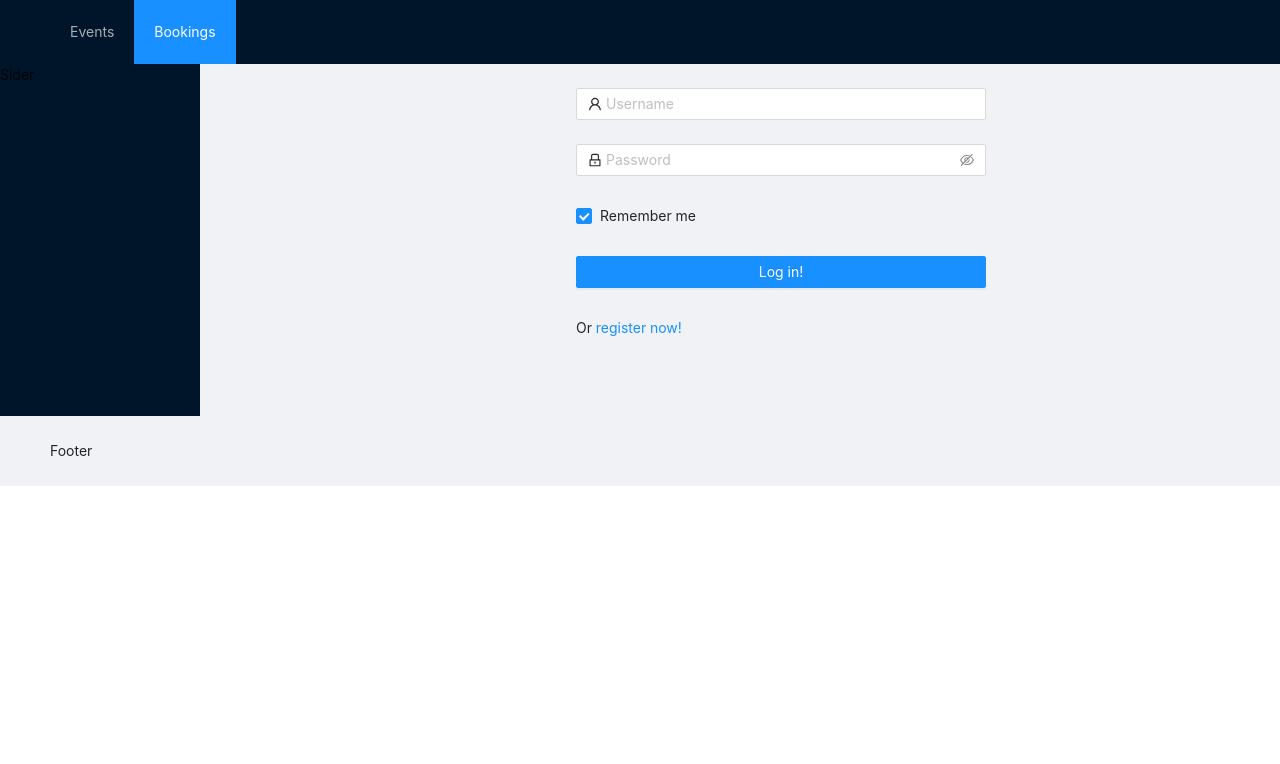
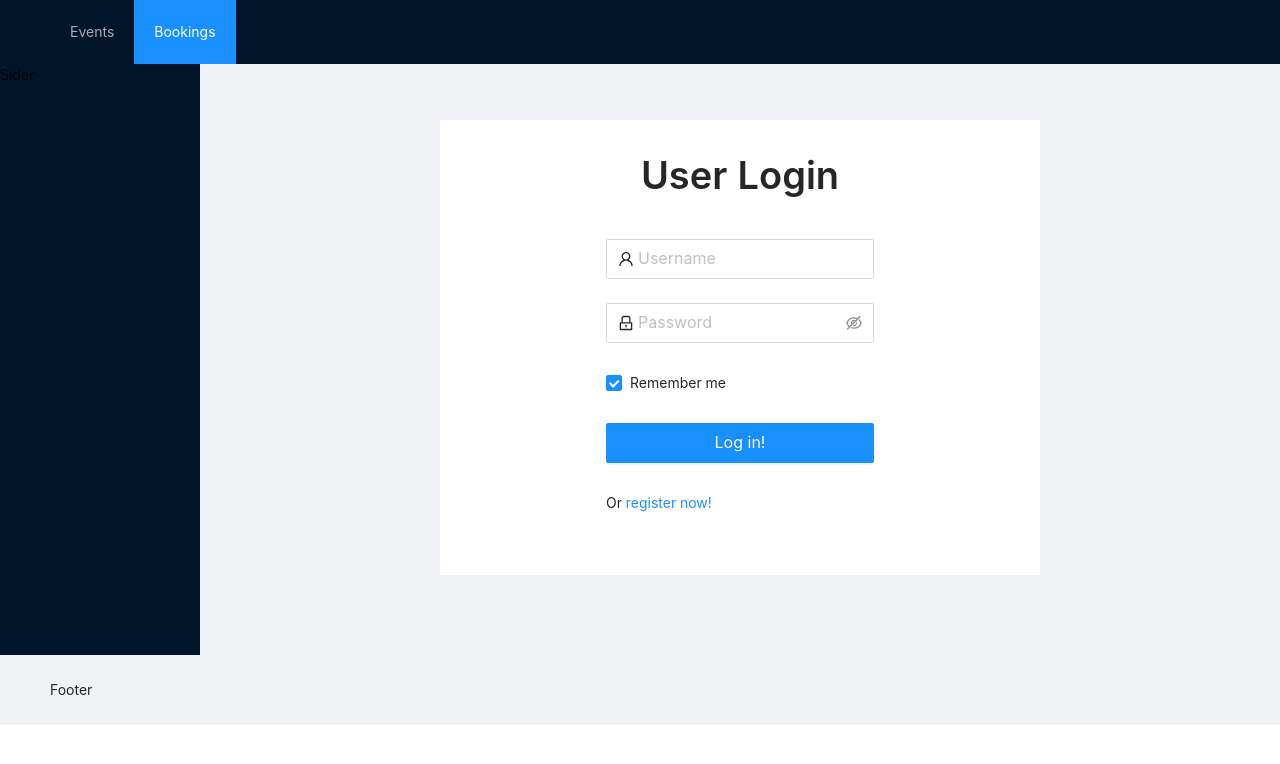
Before and after one commit to manuelRivero/events-front, a React (Create React App) app: page /auth in a window 1280 px wide. Shown: the top 764 px of the page. Built offline with nearby package versions, Linux system fonts and the light colour scheme.

Commit message:
[add] loading layout 1.0

```diff
--- /dev/null
+++ b/src/pages/login/login.module.css
@@ -0,0 +1,6 @@
+.Login{
+    background-color: #fff;
+    padding: 2rem;
+    max-width: 600px;
+    margin: 2rem auto;
+}
--- a/src/pages/login/login.tsx
+++ b/src/pages/login/login.tsx
@@ -1,107 +1,119 @@
+import React, { useState, useContext } from "react";
+import { UserOutlined, LockOutlined } from "@ant-design/icons";
+import { Form, Input, Button, Checkbox, Typography } from "antd";
 
-import React, {useState,useContext} from 'react';
-import { UserOutlined, LockOutlined } from '@ant-design/icons';
-import { Form, Input, Button, Checkbox } from 'antd';
-
-import {AuthContext} from "./../../context/authContext";
-import {InterfaceContext} from "./../../context/interfaceContext";
+import { AuthContext } from "./../../context/authContext";
+import { InterfaceContext } from "./../../context/interfaceContext";
 
 import DissmisableAlert from "./../../components/ui/dissmisibleAlert/dissmisibleAlert";
+import styles from "./login.module.css";
+
+const { Title } = Typography;
 
 const layout = {
-  wrapperCol: { xs:{span:20}, md:{span:12, offset:8}, lg:{span:10, offset:8} },
+  wrapperCol: {
+    xs: { span: 20, offset: 2 },
+    md: { span: 12, offset: 6 },
+    lg: { span: 12, offset: 6 },
+  },
 };
 const tailLayout = {
-  wrapperCol: { offset: 8, span: 16 },
+  wrapperCol: { xs: { span: 20, offset: 2 }, md: { span: 12, offset: 6 } },
 };
 const submitLayout = {
-    wrapperCol: { xs:{span:20}, md:{span:12, offset:8}, lg:{span:10, offset:8}  },
-
-}
-
+  wrapperCol: {
+    xs: { span: 20, offset: 2 },
+    md: { span: 12, offset: 6 },
+    lg: { span: 12, offset: 6 },
+  },
+};
 
 const Login: React.FC<any> = () => {
-
-  const [userValidityStatus, setuserValidityStatus] = useState <"" | "success" | "warning" | "error" | "validating">("");
-  const [passwordValidityStatus, setPasswordValidityStatus] = useState <"" | "success" | "warning" | "error" | "validating">("");
-  const [isLogin, setIslogin] = useState<boolean>(true)
+  const [userValidityStatus, setuserValidityStatus] = useState<
+    "" | "success" | "warning" | "error" | "validating"
+  >("");
+  const [passwordValidityStatus, setPasswordValidityStatus] = useState<
+    "" | "success" | "warning" | "error" | "validating"
+  >("");
+  const [isLogin, setIslogin] = useState<boolean>(true);
   const authContext = useContext(AuthContext);
-  const {onsetMainAlert, ondismissMainAlert} = useContext(InterfaceContext);
+  const { onsetMainAlert, ondismissMainAlert } = useContext(InterfaceContext);
   // Submit handler
-  const onFinish = (values:any) => {
-    const {username, password} = values;
+  const onFinish = (values: any) => {
+    const { username, password } = values;
     setuserValidityStatus("validating");
     setPasswordValidityStatus("");
     ondismissMainAlert();
 
-    let requestBody ={
-      query:`
+    let requestBody = {
+      query: `
       query{
         login(email:"${username}", password:"${password}"){
         _id
         token
         tokenExpiration
-      }}`
-    }
+      }}`,
+    };
 
-    if(!isLogin){
-      requestBody ={
-        query:`
+    if (!isLogin) {
+      requestBody = {
+        query: `
         mutation{
           createUser(userInput:{email:"${username}", password:"${password}"}){
           _id
           email
-        }}`
-      }
+        }}`,
+      };
     }
 
-    fetch('http://localhost:8000/graphql', {
-      method: 'POST',
+    fetch("http://localhost:8000/graphql", {
+      method: "POST",
       body: JSON.stringify(requestBody),
-      headers:{
-        'Content-Type':'application/json'
+      headers: {
+        "Content-Type": "application/json",
+      },
+    })
+      .then((res) => {
+        if (res.status !== 200 && res.status !== 201) {
+          throw new Error("Failed!");
+        }
+        return res.json();
+      })
+      .then((res) => {
+        if (res.errors) {
+          throw new Error(res.errors[0]["message"]);
+        }
+        if (res.data?.login) {
+          let { token, _id, tokenExpiration } = res.data.login;
+          setuserValidityStatus("success");
+          authContext.login(token, _id, tokenExpiration);
         }
       })
-    .then(res =>{
-      if(res.status !== 200 && res.status !==201){
-        throw new Error ('Failed!')
+      .catch((err) => {
+        setuserValidityStatus("");
+        setPasswordValidityStatus("");
+        if (err.message === "User does not exist!") {
+          setuserValidityStatus("error");
         }
-      return res.json()
-    } )
-    .then(res => {
-      if(res.errors){
-        throw new Error(res.errors[0]['message'])
+        if (err.message === "Incorrect password!") {
+          setPasswordValidityStatus("error");
         }
-      if(res.data?.login){
-        let {token,_id, tokenExpiration} = res.data.login;
-        setuserValidityStatus("success");
-        authContext.login(token,_id, tokenExpiration);
-      }
-
-    }
-      )
-    .catch( err => {
-      setuserValidityStatus("")
-      setPasswordValidityStatus("")
-      if(err.message === "User does not exist!"){
-        setuserValidityStatus("error")
-      }
-      if(err.message === "Incorrect password!"){
-        setPasswordValidityStatus("error")
-      }
-      if(err.message === "User alredy exist!"){
-        setPasswordValidityStatus("error")
+        if (err.message === "User alredy exist!") {
+          setPasswordValidityStatus("error");
         }
         onsetMainAlert(err.message);
-
-    })
+      });
   };
 
-  const onFinishFailed = (errorInfo:any) => {
-    console.log('Failed:', errorInfo);
+  const onFinishFailed = (errorInfo: any) => {
+    console.log("Failed:", errorInfo);
   };
 
   return (
+    <div className={styles.Login}>
+      <Title style={{ textAlign: "center", marginBottom: "2.5rem" }}>
+        {isLogin ? "User Login" : "Create account"}
+      </Title>
       <Form
         {...layout}
         name="basic"
@@ -109,26 +121,31 @@ const Login: React.FC<any> = () => {
         onFinish={onFinish}
         onFinishFailed={onFinishFailed}
       >
-      <DissmisableAlert />
+
         <Form.Item
           name="username"
           validateStatus={userValidityStatus}
           hasFeedback
-        help={userValidityStatus === 'validating' ? "The information is being validated..." : '' }
-        rules={[{ required: true, message: 'Please input your username!' }]}
-
+          rules={[{ required: true, message: "Please input your username!" }]}
         >
-        <Input prefix={<UserOutlined className="site-form-item-icon" />} placeholder="Username" />
+          <Input
+            prefix={<UserOutlined className="site-form-item-icon" />}
+            placeholder="Username"
+            size="large"
+          />
         </Form.Item>
 
         <Form.Item
           name="password"
           validateStatus={passwordValidityStatus}
-        rules={[{ required: true, message: 'Please input your password!' }]}
+          rules={[{ required: true, message: "Please input your password!" }]}
         >
-        <Input.Password prefix={<LockOutlined className="site-form-item-icon" />}
+          <Input.Password
+            prefix={<LockOutlined className="site-form-item-icon" />}
             type="password"
-          placeholder="Password" />
+            placeholder="Password"
+            size="large"
+          />
         </Form.Item>
 
         <Form.Item {...tailLayout} name="remember" valuePropName="checked">
@@ -136,16 +153,25 @@ const Login: React.FC<any> = () => {
         </Form.Item>
 
         <Form.Item {...submitLayout}>
-        <Button block type="primary" htmlType="submit" loading={userValidityStatus ==="validating"}>
-        {!isLogin ? "register now!": "Log in!"}
+          <Button
+            size="large"
+            block
+            type="primary"
+            htmlType="submit"
+            loading={userValidityStatus === "validating"}
+          >
+            {!isLogin ? "register now!" : "Log in!"}
           </Button>
         </Form.Item>
         <Form.Item {...submitLayout}>
-  Or <a role="button" onClick={()=>setIslogin(!isLogin)}>{isLogin ? "register now!": "Log in!"}</a>
+          Or{" "}
+          <a role="button" onClick={() => setIslogin(!isLogin)}>
+            {isLogin ? "register now!" : "Log in!"}
+          </a>
         </Form.Item>
       </Form>
+    </div>
   );
 };
 
-
 export default Login;
```
Lines whose indentation alone changed are shown as unchanged.
